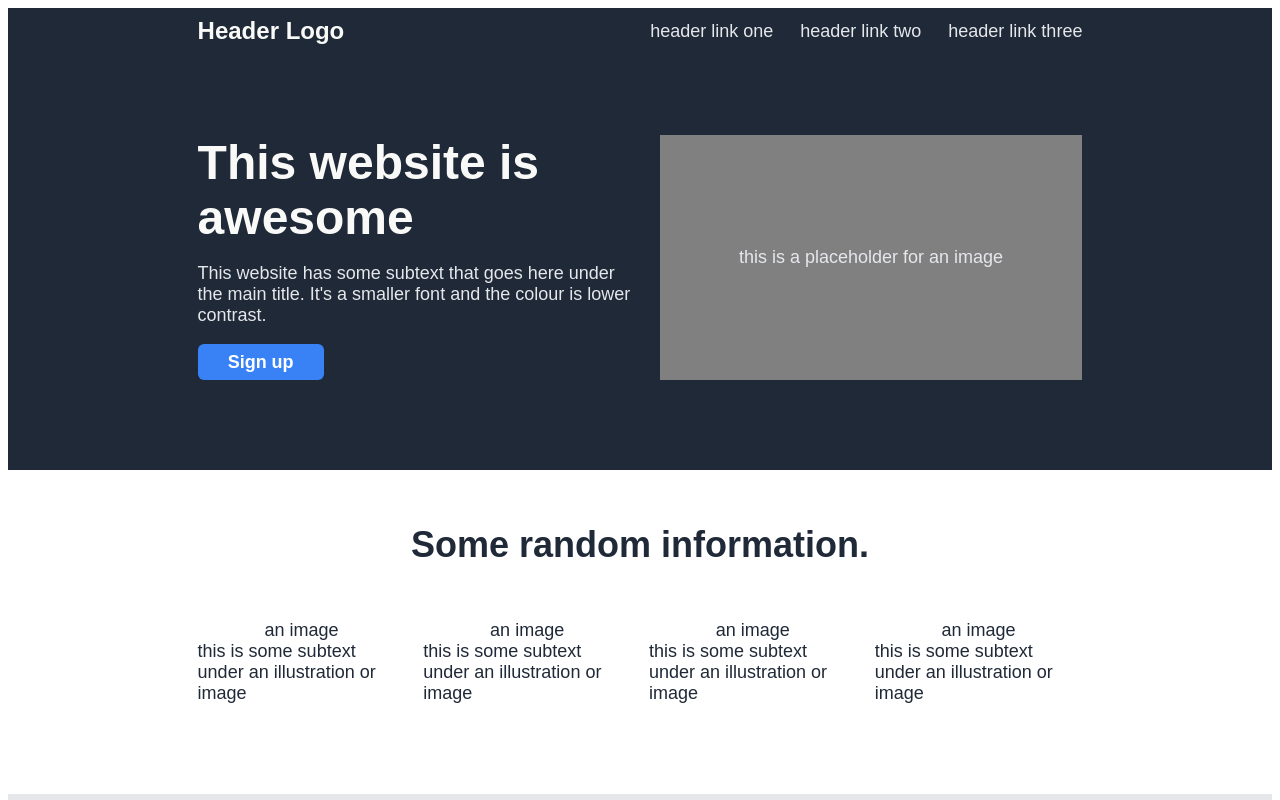
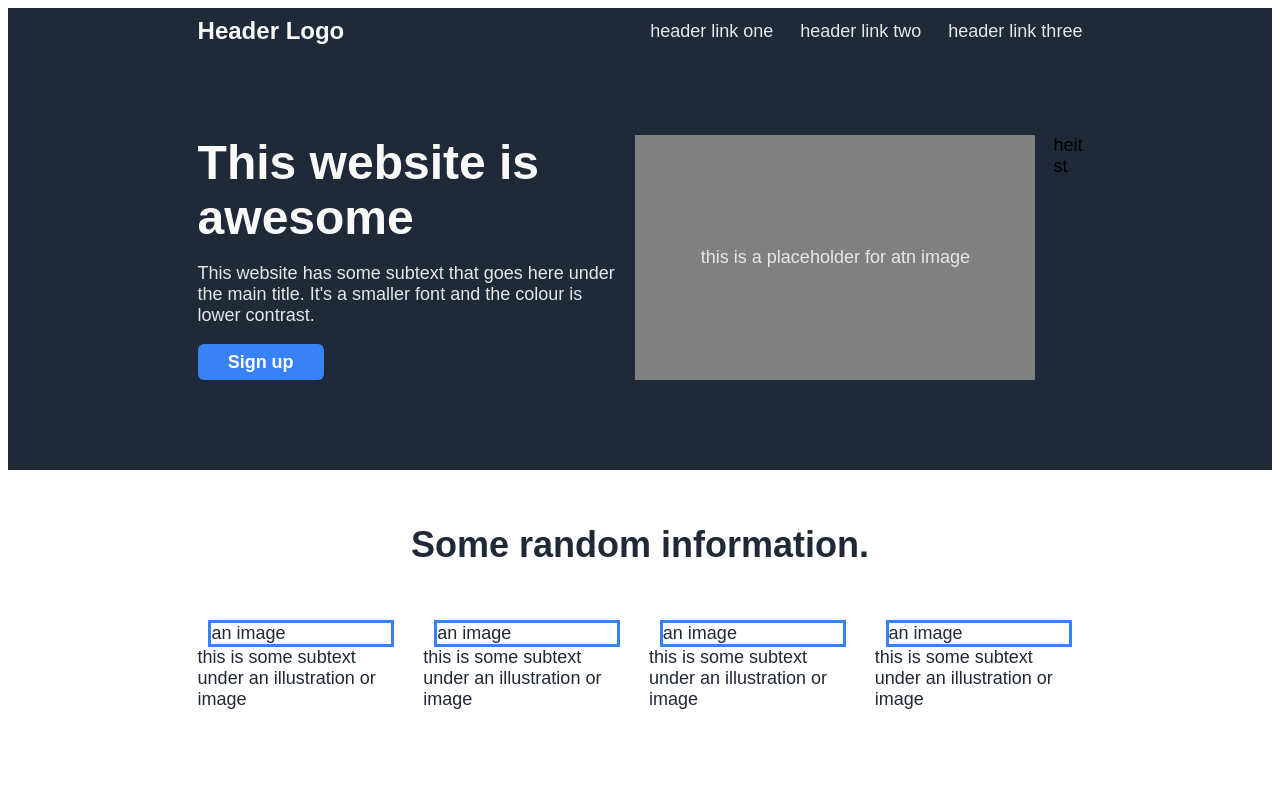
Before and after one commit to psjfoster/landing-page, a plain HTML site: page index.html in a window 1280 px wide. Shown: the top 800 px of the page. Drawn offline with Linux system fonts and the light colour scheme.

Commit message:
Add border code

```diff
--- a/index.html
+++ b/index.html
@@ -27,8 +27,8 @@
           <button>Sign up</button>
         </div>
         <div class="right">
-          <div id="big-img">this is a placeholder for an image</div>
-        </div>
+          <div id="big-img">this is a placeholder for atn image</div>
+        </div>heit st
       </div>
     </div>
 
--- a/style.css
+++ b/style.css
@@ -105,8 +105,11 @@ button {
 }
 
 .content.two .box-img {
+  width: 10rem;
   align-self: center;
-  border: blue;
+  border-style: solid;
+  border-width: 0.2rem;
+  border-color: #3882f6;
 }
 
 /* CONTENT THREE */
```
